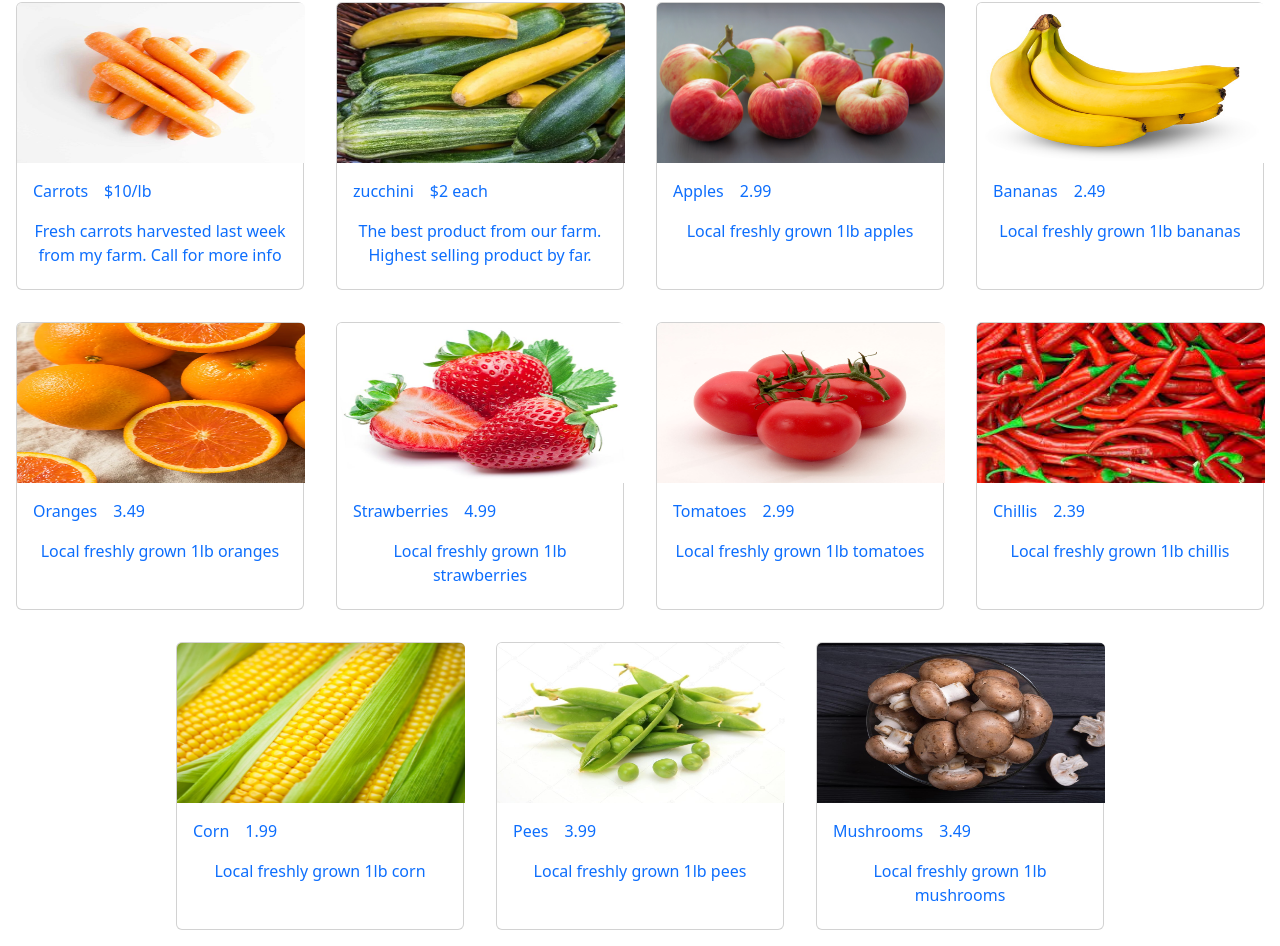
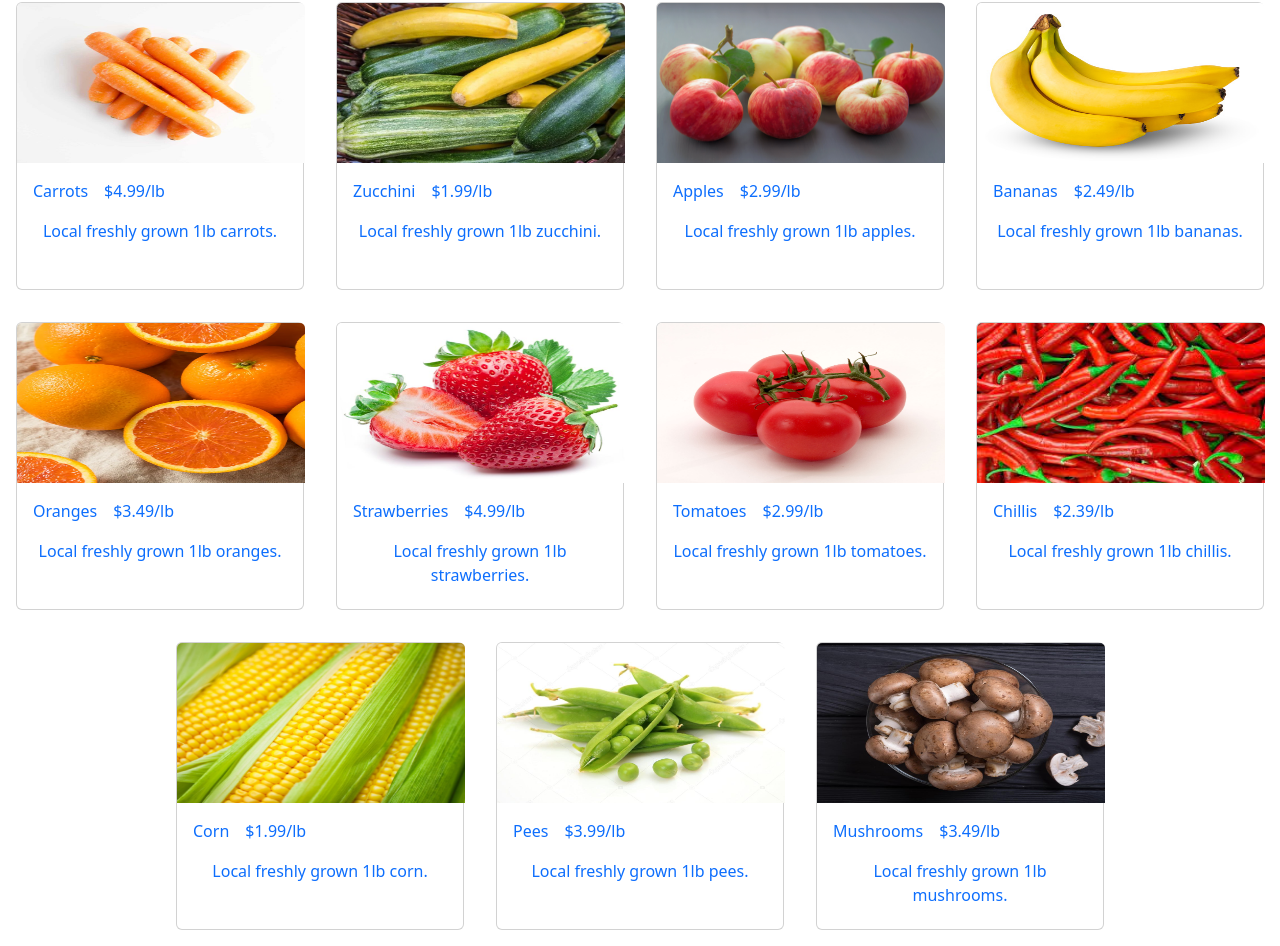
Before and after one commit to ahmadmlk16/FarmersMarket-React, a React (Create React App) app: page / in a window 1280 px wide. Shown: the part 154-1100 px from the top of the page. Built offline with nearby package versions, Linux system fonts and the light colour scheme.

Commit message:
Data reformating

```diff
--- a/src/components/Data/Database.js
+++ b/src/components/Data/Database.js
@@ -3,8 +3,8 @@ export let products = [{
         title: "Carrots",
         location: "Alexandria",
         images: "img/carrot.jpeg",
-        description: "Fresh carrots harvested last week from my farm. Call for more info",
-        price: "$10/lb",
+        description: "Local freshly grown 1lb carrots.",
+        price: "$4.99/lb",
         phoneNumber: "2027782545",
         emailAddress: "Crag.Cena1233@gmail.com",
         contactName: "Craig Cena",
@@ -12,11 +12,11 @@ export let products = [{
     },
     {
         productId: "2",
-        title: "zucchini",
+        title: "Zucchini",
         location: "Fairfax",
         images: "img/zucchini.jpg",
-        description: "The best product from our farm. Highest selling product by far.",
-        price: "$2 each",
+        description: "Local freshly grown 1lb zucchini.",
+        price: "$1.99/lb",
         phoneNumber: "571-555-8888",
         emailAddress: "jack.smith@gmail.com",
         contactName: "Jack",
@@ -27,8 +27,8 @@ export let products = [{
         title: "Apples",
         location: "Alexandria, VA",
         images: "img/apples.jpg",
-        description: "Local freshly grown 1lb apples",
-        price: "2.99",
+        description: "Local freshly grown 1lb apples.",
+        price: "$2.99/lb",
         phoneNumber: "571-290-1146",
         emailAddress: "smith32@yahoo.com",
         contactName: "Smith",
@@ -40,8 +40,8 @@ export let products = [{
         title: "Bananas",
         location: "Arlington, VA",
         images: "img/banana.jpg",
-        description: "Local freshly grown 1lb bananas",
-        price: "2.49",
+        description: "Local freshly grown 1lb bananas.",
+        price: "$2.49/lb",
         phoneNumber: "571-152-8745",
         emailAddress: "mike10@gmail.com",
         contactName: "Mike",
@@ -53,8 +53,8 @@ export let products = [{
         title: "Oranges",
         location: "Arlington, VA",
         images: "img/oranges.jpg",
-        description: "Local freshly grown 1lb oranges",
-        price: "3.49",
+        description: "Local freshly grown 1lb oranges.",
+        price: "$3.49/lb",
         phoneNumber: "571-134-5472",
         emailAddress: "rose39@gmail.com",
         contactName: "Rose",
@@ -66,8 +66,8 @@ export let products = [{
         title: "Strawberries",
         location: "Fairfax, VA",
         images: "img/strawberry.jpg",
-        description: "Local freshly grown 1lb strawberries",
-        price: "4.99",
+        description: "Local freshly grown 1lb strawberries.",
+        price: "$4.99/lb",
         phoneNumber: "202-431-5423",
         emailAddress: "john123@gmail.com",
         contactName: "John",
@@ -79,8 +79,8 @@ export let products = [{
         title: "Tomatoes",
         location: "Fairfax, VA",
         images: "img/tomato.jpg",
-        description: "Local freshly grown 1lb tomatoes",
-        price: "2.99",
+        description: "Local freshly grown 1lb tomatoes.",
+        price: "$2.99/lb",
         phoneNumber: "202-401-1343",
         emailAddress: "karoline123@gmail.com",
         contactName: "Karoline",
@@ -92,8 +92,8 @@ export let products = [{
         title: "Chillis",
         location: "Springfield, VA",
         images: "img/chillis.jpg",
-        description: "Local freshly grown 1lb chillis",
-        price: "2.39",
+        description: "Local freshly grown 1lb chillis.",
+        price: "$2.39/lb",
         phoneNumber: "202-911-1312",
         emailAddress: "Simon@gmail.com",
         contactName: "Simon",
@@ -104,8 +104,8 @@ export let products = [{
         title: "Corn",
         location: "Falls Church, VA",
         images: "img/corn.jpg",
-        description: "Local freshly grown 1lb corn",
-        price: "1.99",
+        description: "Local freshly grown 1lb corn.",
+        price: "$1.99/lb",
         phoneNumber: "202-414-1043",
         emailAddress: "Hector2@gmail.com",
         contactName: "Hector",
@@ -116,8 +116,8 @@ export let products = [{
         title: "Pees",
         location: "Springfield, VA",
         images: "img/pees.jpg",
-        description: "Local freshly grown 1lb pees",
-        price: "3.99",
+        description: "Local freshly grown 1lb pees.",
+        price: "$3.99/lb",
         phoneNumber: "202-101-1193",
         emailAddress: "Jack@gmail.com",
         contactName: "Jack",
@@ -129,8 +129,8 @@ export let products = [{
         title: "Mushrooms",
         location: "McLean, VA",
         images: "img/mushrooms.jpg",
-        description: "Local freshly grown 1lb mushrooms",
-        price: "3.49",
+        description: "Local freshly grown 1lb mushrooms.",
+        price: "$3.49/lb",
         phoneNumber: "202-123-1692",
         emailAddress: "Ally@gmail.com",
         contactName: "Ally",
```
